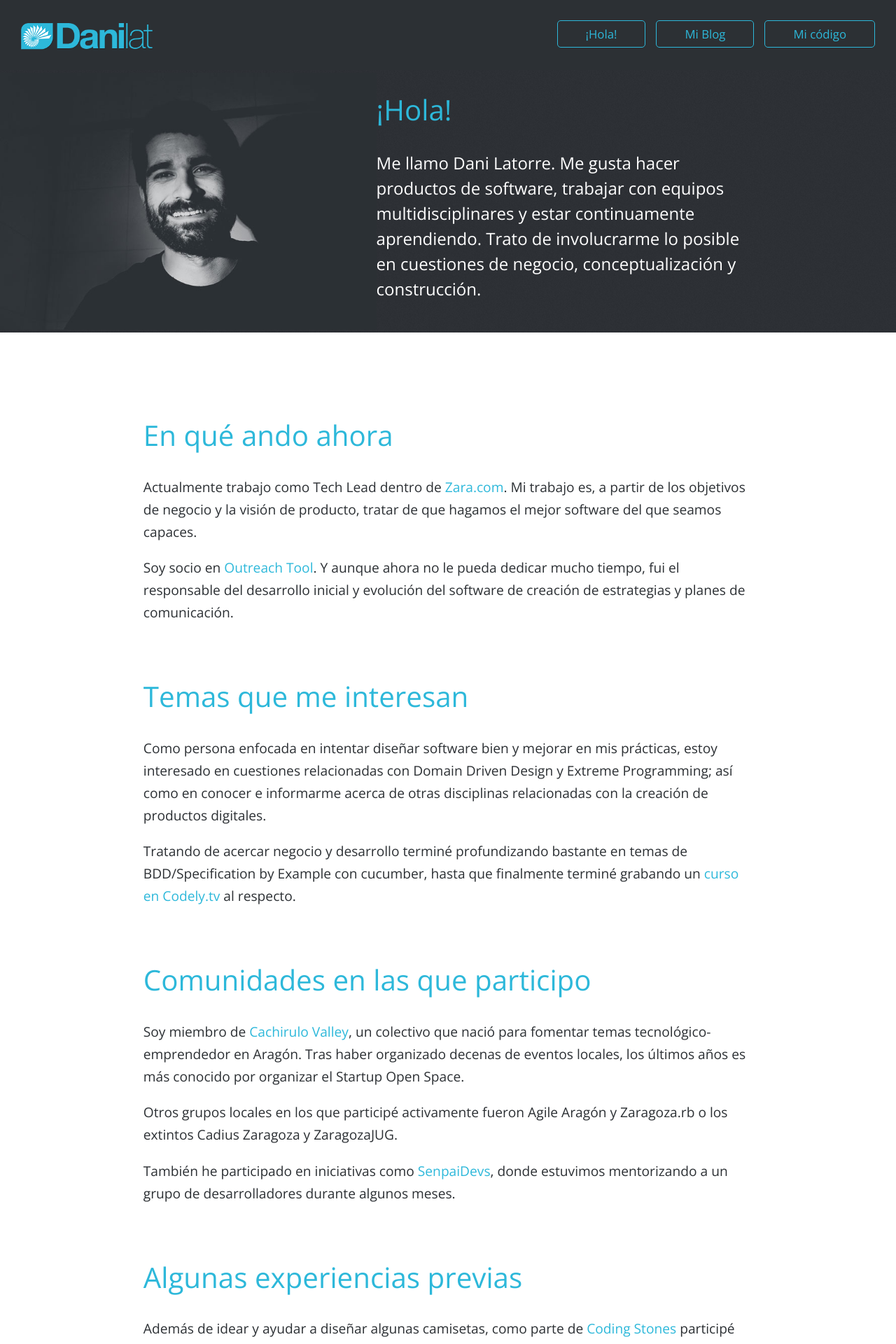
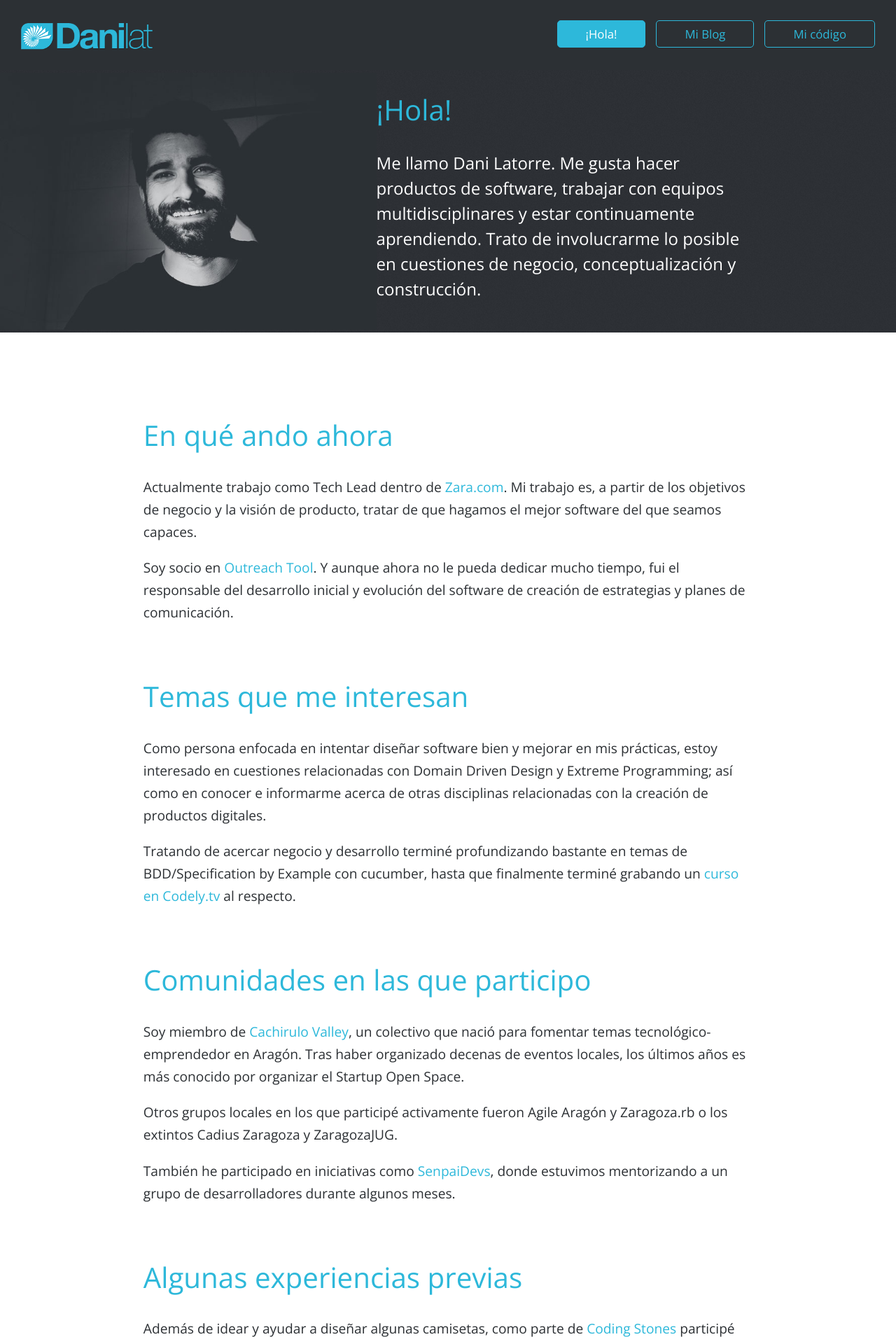
Before and after one commit to danilat/danilat.github.io, a Jekyll site: the page built from index.html, in a window 1280 px wide. Shown: the top 1920 px of the page at 70% size. Built offline with Jekyll 4.4.1, drawn with Linux system fonts in a browser that asks for light colours.

Commit message:
current section is marked in the menu as 'actual'

```diff
--- a/_includes/header.html
+++ b/_includes/header.html
@@ -8,8 +8,8 @@
 
 <div class="menu">
   <ul>
-    <a href="/"><li class="link actual">¡Hola!</li></a>
-    <a href="/weblog/"><li class="link">Mi Blog</li></a>
+    <a href="/"><li class="link {% if page.url == '/' %}actual{% endif %}">¡Hola!</li></a>
+    <a href="/weblog/"><li class="link {% if page.url contains '/weblog/' %}actual{% endif %}">Mi Blog</li></a>
     <a href="https://github.com/danilat" target="blank"><li class="link">Mi código</li></a>
   </ul>
 </div>
--- a/css/main.scss
+++ b/css/main.scss
@@ -173,10 +173,15 @@ body{
           padding:15px 0 15px 0;
         }
         .menu .link{
-          border-top:#2DB8DA 1px solid;
+          border-top: $blue 1px solid;
+        }
+        .menu .actual{
+          background-color: $blue;
+          text-decoration:none;
+          color:#FFF;
         }
         .menu ul{
-          border-bottom:#2DB8DA 1px solid;
+          border-bottom: $blue 1px solid;
         }
         .menu li:hover{
           display: block;
@@ -238,6 +243,11 @@ body{
           border-radius: 5px;
           font-size: 1.05rem;
           line-height: normal;
+        }
+        .menu .actual{
+          background-color: $blue;
+          text-decoration:none;
+          color:#FFF;
         }
         a:hover{
           border:none;
```
